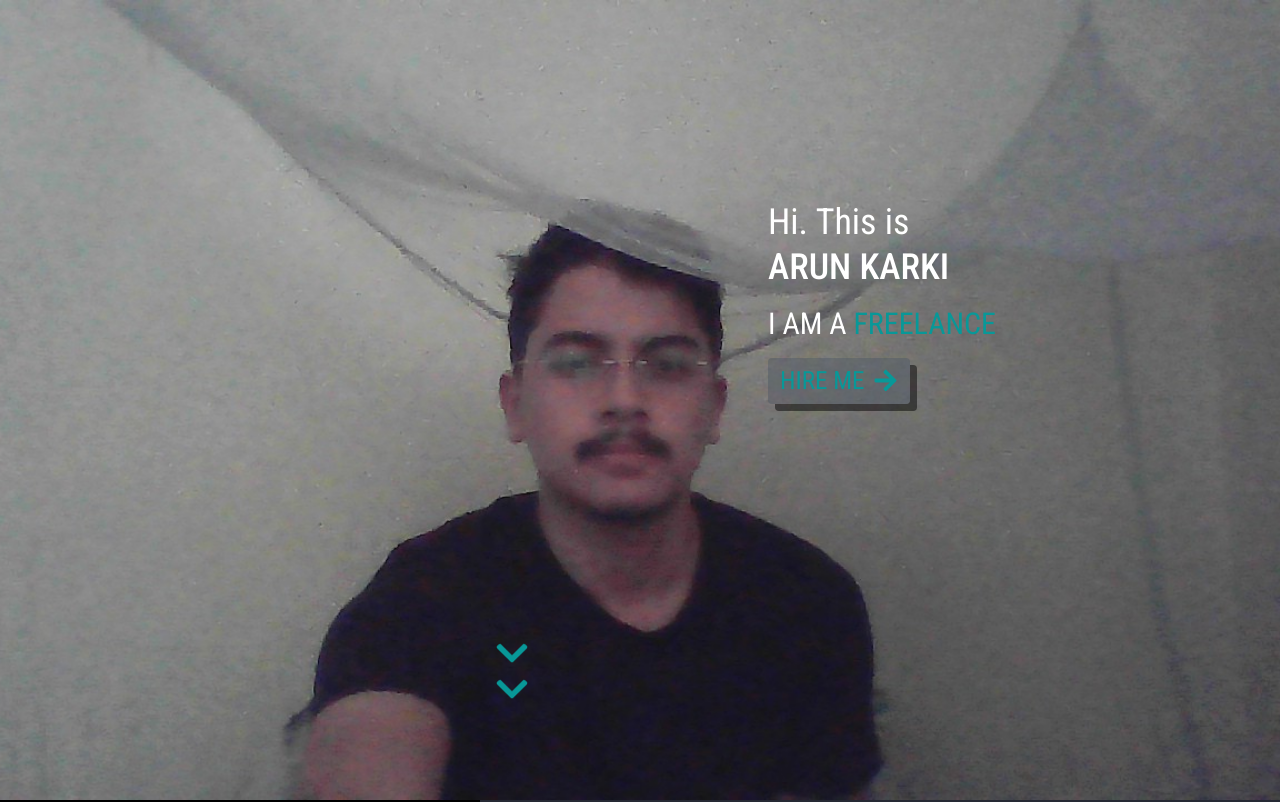
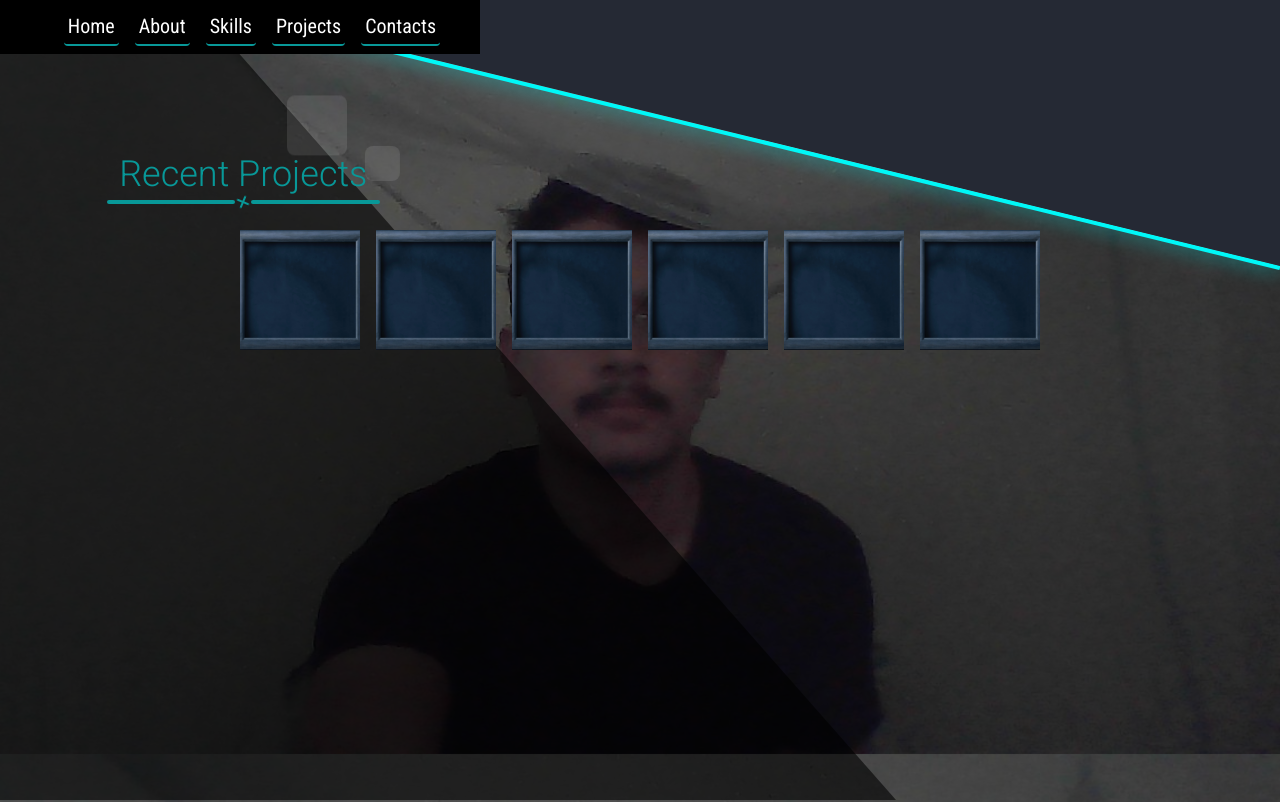
Before and after one commit to Stone-Cast/Stone-Cast, a Next.js app: page / in a window 1280 px wide. Shown: the top 802 px of the page. Built offline with nearby package versions, Linux system fonts and the light colour scheme; a web font is replaced by a local one.

Commit message:
fixed navbar

```diff
--- a/app/page.tsx
+++ b/app/page.tsx
@@ -8,10 +8,10 @@ import Skills from "@/components/Skills";
 export default function Home() {
     return (
         <main className="bg-[var(--custom-grey)]">
-            <Homepage />
+            {/* <Homepage /> */}
             <NavBar />
-            <AboutPage />
-            <Skills />
+            {/* <AboutPage /> */}
+            {/* <Skills /> */}
             <Projects />
             <Contacts />
         </main>
--- /dev/null
+++ b/components/Carousel.tsx
@@ -0,0 +1,66 @@
+import Image from "next/image";
+
+const cardInfos = [
+    {
+        front: "/picFrame.jpg",
+        back: "../public/picFrame.jpg",
+        title: "Card1",
+    },
+    {
+        front: "/picFrame.jpg",
+        back: "../public/picFrame.jpg",
+        title: "Card2",
+    },
+    {
+        front: "/picFrame.jpg",
+        back: "../public/picFrame.jpg",
+        title: "Card3",
+    },
+    {
+        front: "/picFrame.jpg",
+        back: "../public/picFrame.jpg",
+        title: "Card4",
+    },
+    {
+        front: "/picFrame.jpg",
+        back: "../public/picFrame.jpg",
+        title: "Card5",
+    },
+    {
+        front: "/picFrame.jpg",
+        back: "../public/picFrame.jpg",
+        title: "Card6",
+    },
+];
+
+export default function Carousel() {
+    return (
+        <div className="flex gap-4">
+            {cardInfos.map(({ front, back, title }, index) => (
+                <Card front={front} back={back} title={title} key={index} />
+            ))}
+        </div>
+    );
+}
+
+function Card({
+    front,
+    back,
+    title,
+}: {
+    front: string;
+    back: string;
+    title: string;
+}) {
+    return (
+        <div className="relative h-[120px] w-[120px]">
+            <Image
+                src={front}
+                alt="front_image"
+                fill
+                objectFit="cover"
+                className="absolute"
+            />
+        </div>
+    );
+}
--- a/components/Contacts.tsx
+++ b/components/Contacts.tsx
@@ -1,5 +1,4 @@
 import Image from "next/image";
-import Underline from "./Underline";
 import Form from "./Form";
 
 export default function Contacts() {
--- a/components/NavBar.tsx
+++ b/components/NavBar.tsx
@@ -1,57 +1,67 @@
 "use client";
 
-import Link from "next/link";
 import { useEffect, useRef, useState } from "react";
 import { IoMdClose, IoMdMenu } from "react-icons/io";
+import Link from "next/link";
 
 export default function NavBar() {
     const navRef = useRef<null | HTMLElement>(null);
     const titleRef = useRef<null | HTMLAnchorElement>(null);
-
-    const [isMobile, setIsMobile] = useState<boolean>(false);
+    const [isMobile, setIsMobile] = useState<boolean>(true);
+    const [isClient, setIsClient] = useState(false);
     const [menuOpen, setMenuOpen] = useState(false);
+    const [isSticky, setIsSticky] = useState(false);
 
     const links = ["Home", "About", "Skills", "Projects", "Contacts"];
 
     // Detect mobile + run sticky observer
     useEffect(() => {
+        setIsClient(true);
+        setIsMobile(window.innerWidth < 768);
+
         const nav = navRef.current;
         const title = titleRef.current;
         const trigger = document.getElementById("sticky-trigger");
 
-        window.innerWidth < 768 ? setIsMobile(true) : setIsMobile(false);
-
-        if (!trigger || !nav) return;
+        if (!trigger || !nav || !title) return;
 
         const observer = new IntersectionObserver(
             ([entry]) => {
                 if (!entry.isIntersecting) {
                     nav.classList.add("max-w-full");
-                    title?.classList.remove("-left-50");
-                    title?.classList.add("delay-300");
-                    title?.classList.add("left-5");
+                    title.classList.remove("-left-50");
+                    title.classList.add("delay-300", "left-5");
+                    setIsSticky(true);
                 } else {
                     nav.classList.remove("max-w-full");
-                    title?.classList.remove("left-5");
-                    title?.classList.remove("delay-300");
-                    title?.classList.add("-left-50");
+                    title.classList.remove("left-5", "delay-300");
+                    title.classList.add("-left-50");
+                    setIsSticky(false);
                 }
             },
             { threshold: 1 }
         );
 
         observer.observe(trigger);
-        return () => observer.disconnect();
-    }, []);
 
-    // Recalculate on resize
-    useEffect(() => {
         function handleResize() {
             setIsMobile(window.innerWidth < 768);
+
+            if (nav && nav?.getBoundingClientRect().top <= 0) {
+                title?.classList.remove("-left-50");
+                title?.classList.add("left-5", "delay-300");
+            } else {
+                title?.classList.add("-left-50");
             }
+        }
+
         window.addEventListener("resize", handleResize);
-        return () => window.removeEventListener("resize", handleResize);
-    }, []);
+
+        return () => {
+            observer.disconnect();
+            window.removeEventListener("resize", handleResize);
+        };
+    }, [isMobile]);
 
     // Disable scroll when mobile menu is open
     useEffect(() => {
@@ -69,19 +79,19 @@ export default function NavBar() {
 
             {/* Main NAV */}
             <nav ref={navRef} className="nav z-30">
-                {!isMobile && (
                 <Link
                     href="/"
                     id="myName"
                     ref={titleRef}
-                        className="navTitle"
+                    className={`navTitle -left-50 ${
+                        !isClient ? "opacity-0" : ""
+                    } ${isMobile ? "hidden" : ""}`}
                 >
                     Arun Karki
                 </Link>
-                )}
 
                 {/* Mobile Burger */}
-                {isMobile && !menuOpen && (
+                {isClient && isMobile && !menuOpen && (
                     <button
                         className="fixed top-3 right-3 z-40"
                         onClick={() => setMenuOpen(true)}
@@ -91,7 +101,7 @@ export default function NavBar() {
                 )}
 
                 {/* Desktop nav links */}
-                {!isMobile && (
+                {isClient && !isMobile && (
                     <>
                         {links.map((link, index) => (
                             <Link
@@ -107,9 +117,8 @@ export default function NavBar() {
             </nav>
 
             {/* MOBILE SLIDE-IN MENU */}
-            {isMobile && (
+            {isClient && isMobile && (
                 <>
-                    {/* BACKDROP */}
                     {menuOpen && (
                         <div
                             className="fixed inset-0 bg-black/40 backdrop-blur-sm z-40"
@@ -117,14 +126,11 @@ export default function NavBar() {
                         ></div>
                     )}
                     <div
-                        className={`
-                        fixed top-0 right-0 h-full w-64 bg-black text-white
+                        className={`fixed top-0 right-0 h-full w-64 bg-black text-white
                         z-50 shadow-xl transform
                         transition-transform duration-300
-                        ${menuOpen ? "translate-x-0" : "translate-x-full"}
-                    `}
+                        ${menuOpen ? "translate-x-0" : "translate-x-full"}`}
                     >
-                        {/* Close Button */}
                         <button
                             className="absolute top-4 right-4 text-3xl"
                             onClick={() => setMenuOpen(false)}
@@ -132,7 +138,6 @@ export default function NavBar() {
                             <IoMdClose />
                         </button>
 
-                        {/* Title */}
                         <Link
                             href="/"
                             className="text-xl font-semibold px-6 py-10 block"
@@ -141,7 +146,6 @@ export default function NavBar() {
                             Arun Karki
                         </Link>
 
-                        {/* Mobile Links */}
                         <div className="flex flex-col gap-6 px-6 text-lg">
                             {links.map((link, idx) => (
                                 <Link
--- a/components/Projects.tsx
+++ b/components/Projects.tsx
@@ -1,5 +1,6 @@
 import { roboto } from "@/app/fonts";
 import Underline from "./Underline";
+import Carousel from "./Carousel";
 
 export default function Projects() {
     return (
@@ -19,6 +20,7 @@ export default function Projects() {
                     </h1>
                     <Underline />
                 </div>
+                <Carousel />
             </div>
             <svg
                 className="hidden lg:block absolute bottom-0 left-0 w-full h-full pointer-events-none z-10"
```
Lines whose indentation alone changed are shown as unchanged.
